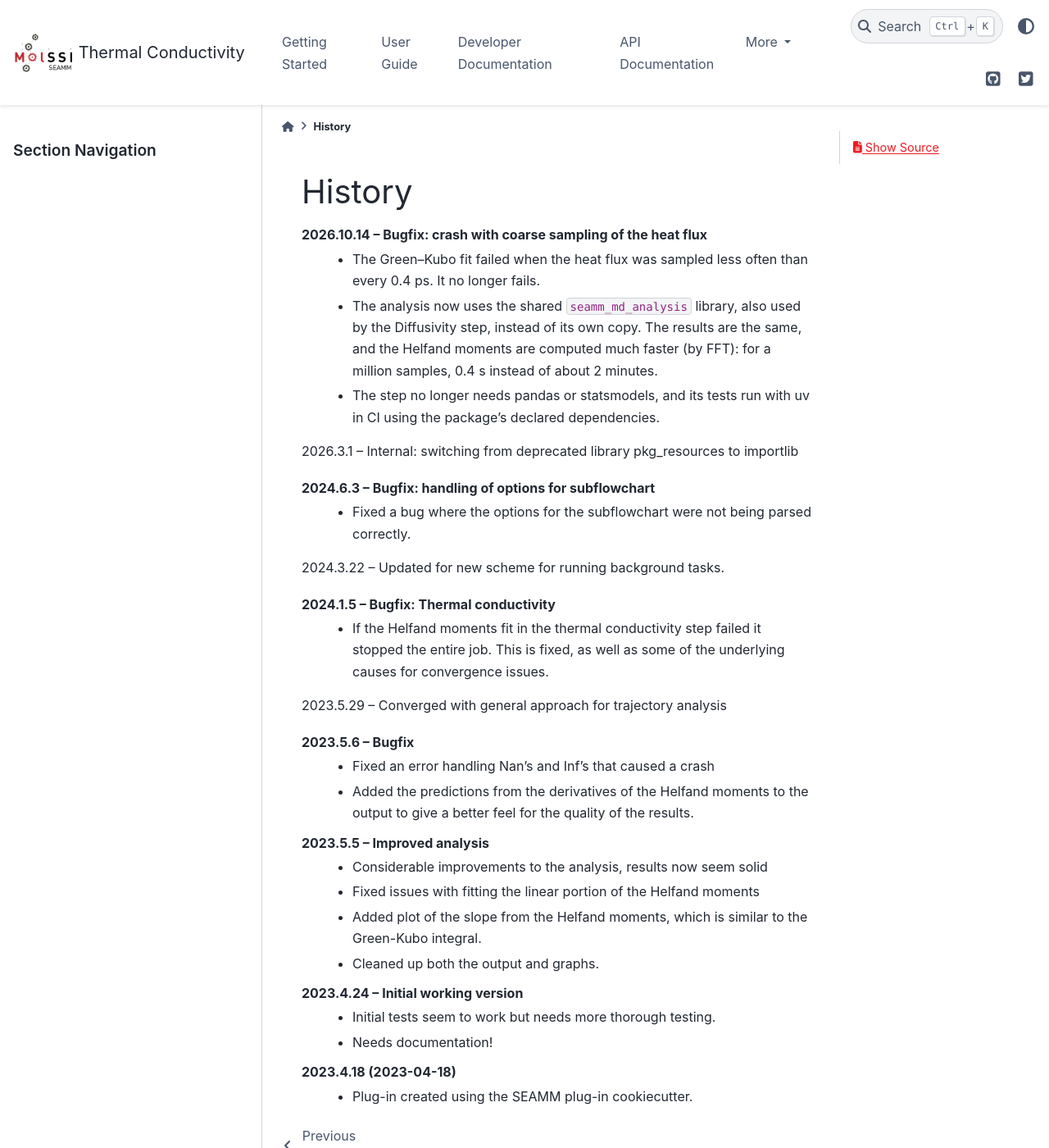
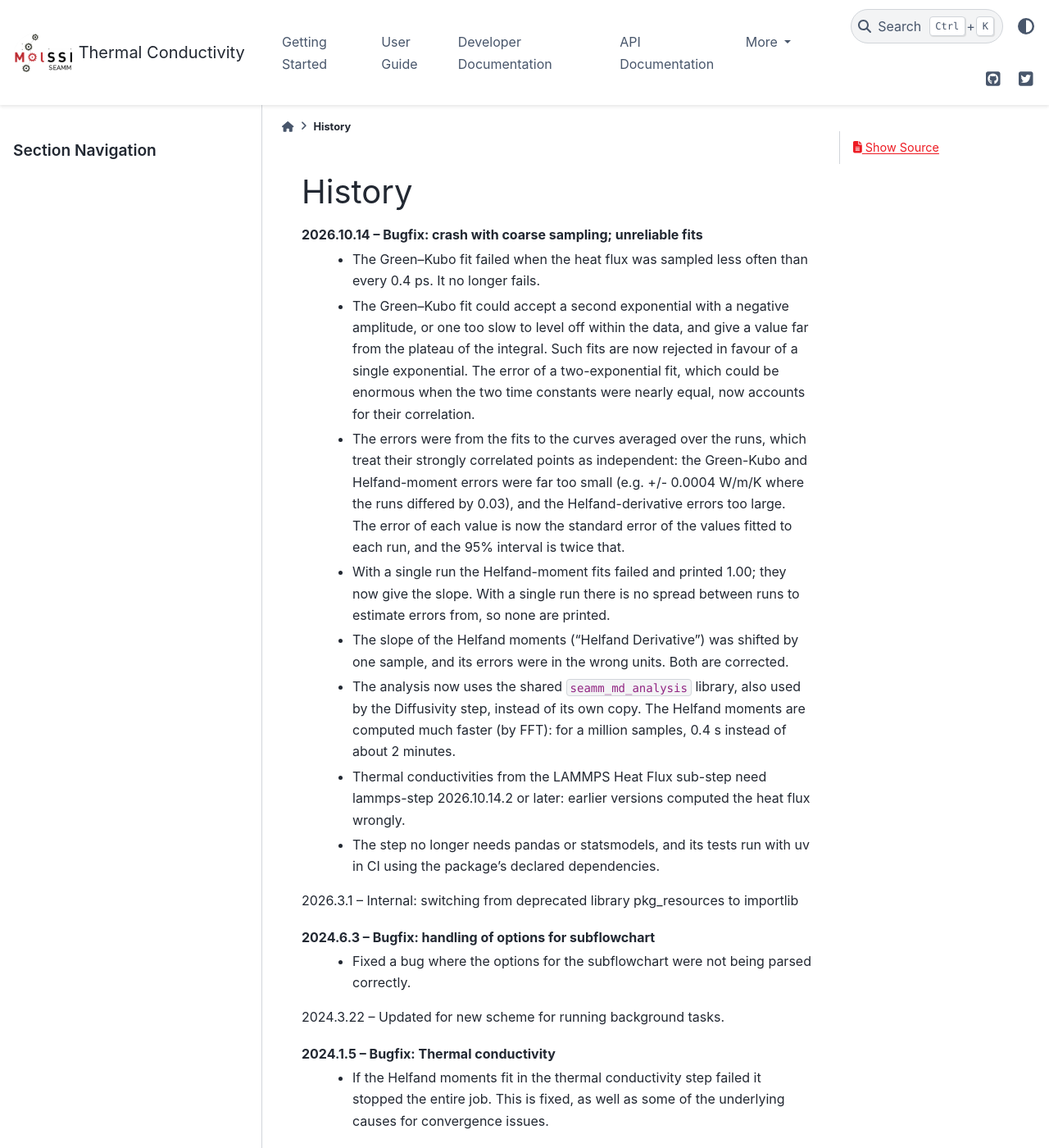
Before and after one commit to molssi-seamm/thermal_conductivity, a Sphinx documentation site: the page built from docs/history.rst, in a window 1280 px wide and 1400 px high. Shown: the whole window at 82% size. Built offline with Sphinx 7.4.7 and the PyData theme 0.15.4, drawn with Linux system fonts in a browser that asks for light colours; pages that are not in the unit, such as notebooks, are missing from menus.

Commit message:
Errors from the spread over runs; single-run fits
* Each value's error is the standard error of the values fitted to each run;
  the fits to the averaged curves treated correlated points as independent and
  gave errors far too small (Green-Kubo, Helfand moments) or too large (Helfand
  derivative). With one run no errors are printed.
* Single-run Helfand-moment fits work (seamm_md_analysis ignores zero errors).
* User guide: the three methods and the errors.

Co-Authored-By: Claude Opus 5.5 <noreply@anthropic.com>

```diff
--- a/HISTORY.rst
+++ b/HISTORY.rst
@@ -1,13 +1,30 @@
 =======
 History
 =======
-2026.10.14 -- Bugfix: crash with coarse sampling of the heat flux
+2026.10.14 -- Bugfix: crash with coarse sampling; unreliable fits
     * The Green–Kubo fit failed when the heat flux was sampled less often than every
       0.4 ps. It no longer fails.
+    * The Green–Kubo fit could accept a second exponential with a negative amplitude,
+      or one too slow to level off within the data, and give a value far from the
+      plateau of the integral. Such fits are now rejected in favour of a single
+      exponential. The error of a two-exponential fit, which could be enormous when
+      the two time constants were nearly equal, now accounts for their correlation.
+    * The errors were from the fits to the curves averaged over the runs, which
+      treat their strongly correlated points as independent: the Green-Kubo and
+      Helfand-moment errors were far too small (e.g. +/- 0.0004 W/m/K where the runs
+      differed by 0.03), and the Helfand-derivative errors too large. The error of
+      each value is now the standard error of the values fitted to each run, and the
+      95% interval is twice that.
+    * With a single run the Helfand-moment fits failed and printed 1.00; they now give
+      the slope. With a single run there is no spread between runs to estimate
+      errors from, so none are printed.
+    * The slope of the Helfand moments ("Helfand Derivative") was shifted by one
+      sample, and its errors were in the wrong units. Both are corrected.
     * The analysis now uses the shared ``seamm_md_analysis`` library, also used by the
-      Diffusivity step, instead of its own copy. The results are the same, and the
-      Helfand moments are computed much faster (by FFT): for a million samples, 0.4 s
-      instead of about 2 minutes.
+      Diffusivity step, instead of its own copy. The Helfand moments are computed much
+      faster (by FFT): for a million samples, 0.4 s instead of about 2 minutes.
+    * Thermal conductivities from the LAMMPS Heat Flux sub-step need lammps-step
+      2026.10.14.2 or later: earlier versions computed the heat flux wrongly.
     * The step no longer needs pandas or statsmodels, and its tests run with uv in CI
       using the package's declared dependencies.
 
```
Also changed, not shown: docs/user_guide/index.rst (+27 -0 lines), 1 other file.
